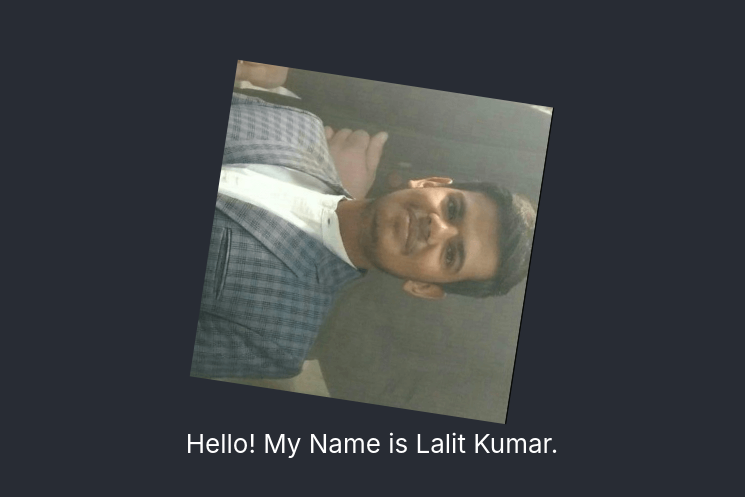
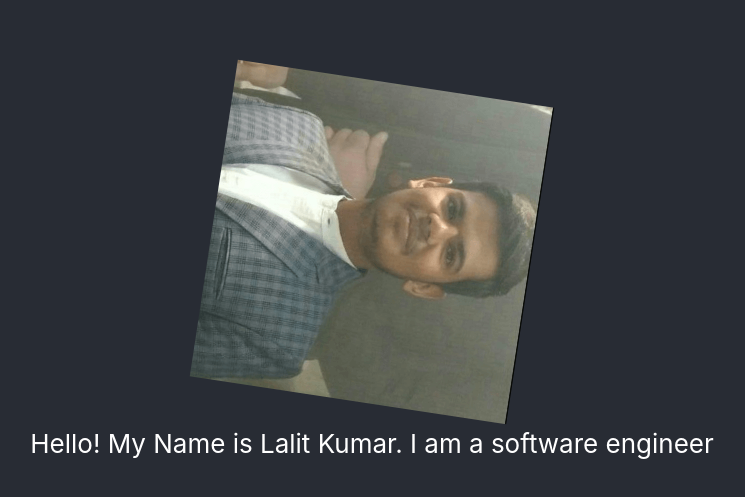
Before and after one commit to develop-with-lalit/portfolio, a React (Create React App) app: page / in a window 1280 px wide. Shown: the part 117-614 px from the top of the page, without its empty margins (268-1013 px from the left). Built offline with nearby package versions, Linux system fonts and the light colour scheme.

Commit message:
fix test

```diff
--- a/src/App.tsx
+++ b/src/App.tsx
@@ -8,6 +8,7 @@ function App() {
         <img src={"profile.png"} className="App-logo" alt="logo" />
         <p>
           Hello! My Name is Lalit Kumar.
+          I am a software engineer
         </p>
       </header>
     </div>
```
